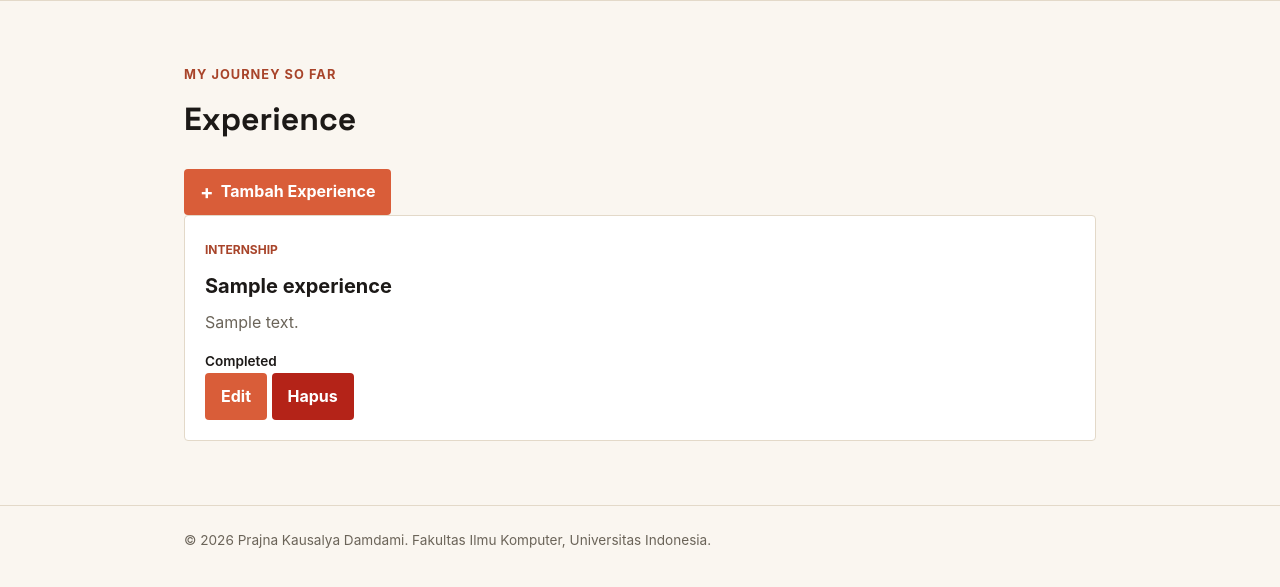
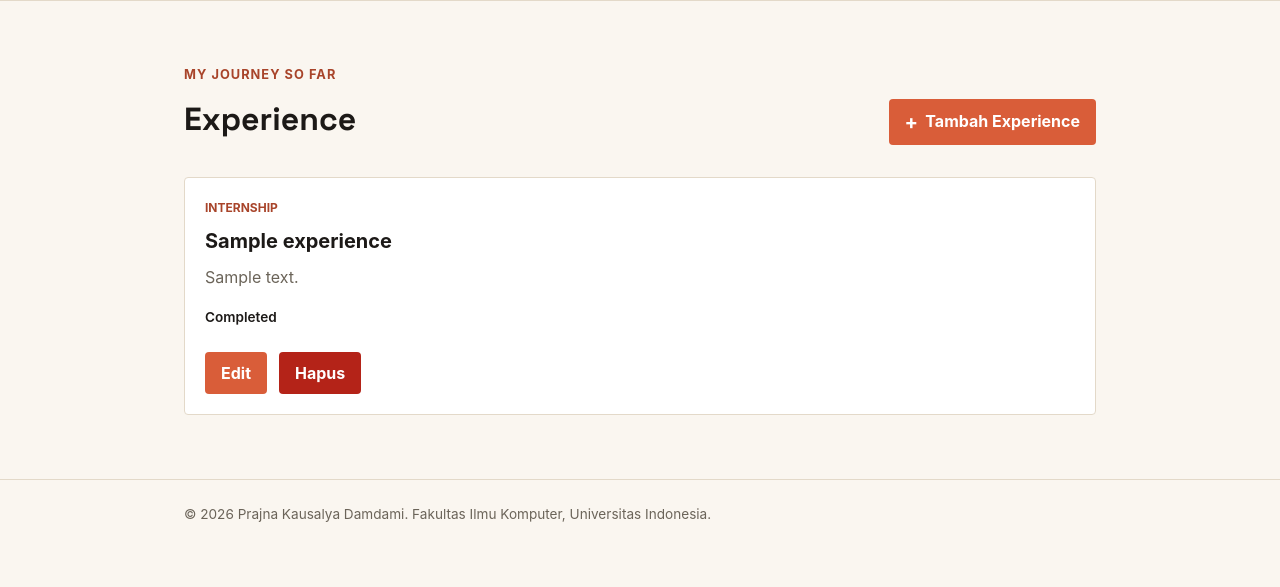
Before and after one commit to prajnakausalya-08/myportofolio, a Django app: page /experience/ in a window 1280 px wide. Shown: the part 74-661 px from the top of the page. Run offline with Django 5.2, Linux system fonts and the light colour scheme; tables that the repository leaves empty hold one stand-in row (values such as "Sample post").

Commit message:
style: improve experience action buttons

```diff
--- a/static/css/style.css
+++ b/static/css/style.css
@@ -641,3 +641,50 @@ h1,
     align-items: center;
     justify-content: center;
 }
+
+/* Experience layout */
+.experience-actions {
+    display: flex;
+    gap: 0.75rem;
+    margin-top: auto;
+    padding-top: 1.5rem;
+    align-items: center;
+}
+
+.experience-actions .button {
+    flex: 0 0 auto;
+    height: 42px;
+    display: inline-flex;
+    align-items: center;
+    justify-content: center;
+}
+
+.experience-header {
+    display: flex;
+    align-items: flex-end;
+    justify-content: space-between;
+    gap: 2rem;
+    margin-bottom: 2rem;
+}
+
+.experience-header h1 {
+    margin-bottom: 0;
+}
+
+.experience-header .section-kicker {
+    margin-bottom: 0.5rem;
+}
+
+.experience-grid {
+    align-items: stretch;
+}
+
+.experience-card {
+    display: flex;
+    flex-direction: column;
+}
+
+.experience-card .experience-actions {
+    margin-top: auto;
+    padding-top: 1.5rem;
+}
```
